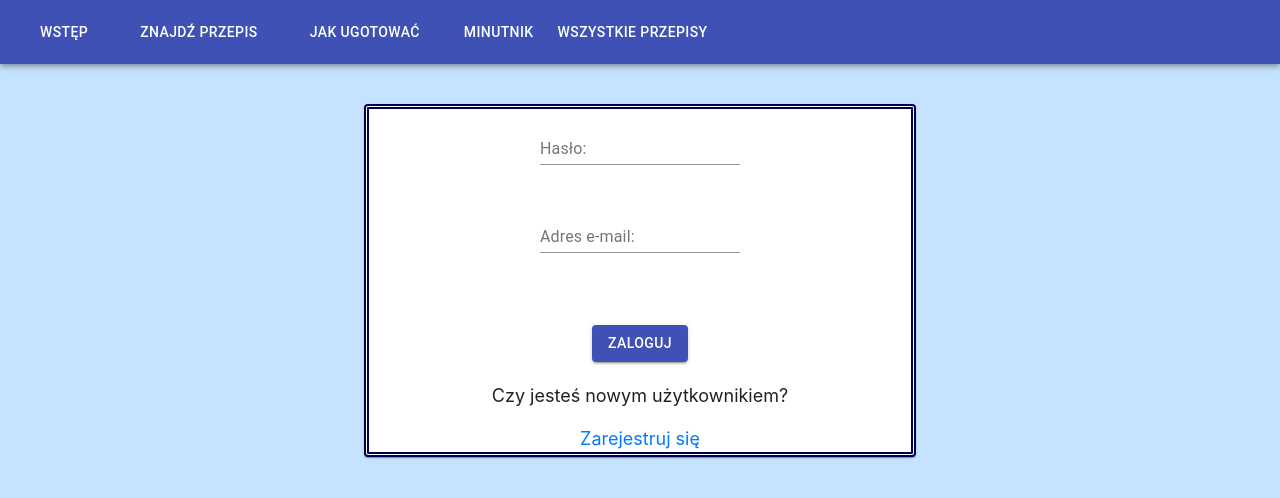
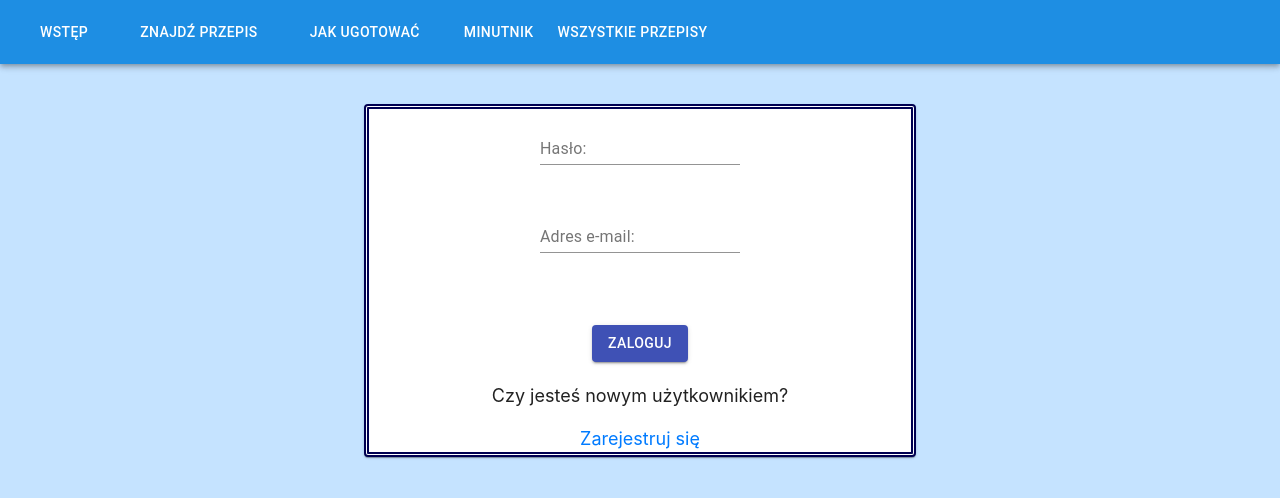
Before and after one commit to tomzdon/pomocnik2, a React (Create React App) app: page /logowanie in a window 1280 px wide. Shown: the top 498 px of the page. Built offline with nearby package versions, Linux system fonts and the light colour scheme; no server answers.

Commit message:
Update All.css
better navbar colours

```diff
--- a/src/components/All.css
+++ b/src/components/All.css
@@ -153,3 +153,11 @@ html {
   margin-top: 20px;
   margin-bottom: 20px;
 }
+
+.MuiAppBar-colorPrimary {
+  background-color: #1e8ee3 !important;
+}
+
+.MuiMenuItem-root {
+  background-color: #1e8ee3 !important;
+}
```
